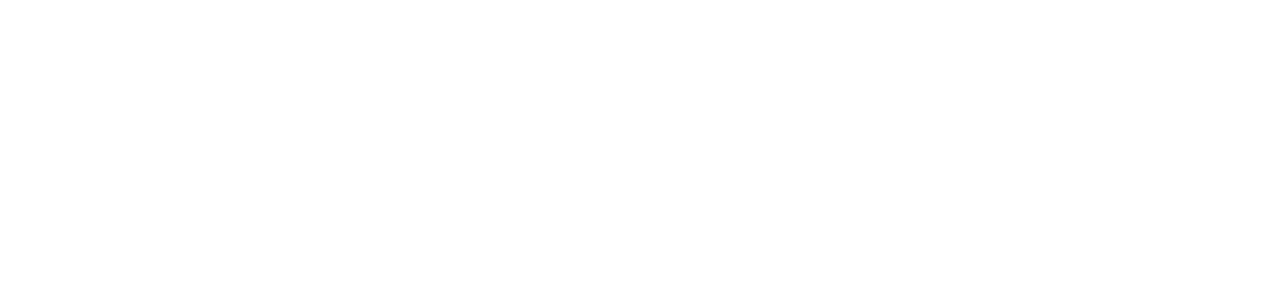
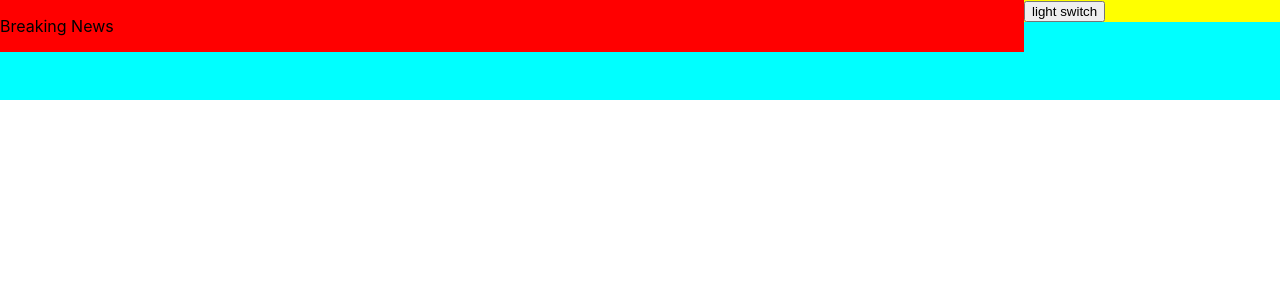
Before and after one commit to AmandaRichards/breakingnews, a React (Create React App) app in the folder breakingnews/: page / in a window 1280 px wide. Shown: the top 300 px of the page. Built offline with nearby package versions, Linux system fonts and the light colour scheme.

Commit message:
headersection set-up branch

```diff
--- a/breakingnews/src/App.js
+++ b/breakingnews/src/App.js
@@ -1,10 +1,21 @@
-
+import {useState} from "react";
+import Header from "./components/header/Header";
 
 function App() {
+  const [lightMode, setLightMode] = useState(false);
+
+  function modeSwitch() {
+    if (lightMode) {
+      setLightMode(false);
+    } else {
+      setLightMode(true);
+    }
+  }
+
   return (
     <div className="App">
       <header className="App-header">
-
+        <Header modeSwitch={modeSwitch} lightMode={lightMode}/>
       </header>
     </div>
   );
--- /dev/null
+++ b/breakingnews/src/components/header/Header.js
@@ -0,0 +1,30 @@
+import React from 'react'
+import style from "./header.module.css"
+import {useState,useEffect} from "react";
+const Header = ({modeSwitch,lightMode}) => {
+
+  const [width,setWidth] = useState("");
+
+  useEffect(()=>{
+    function widthDynamic(){
+      setWidth(window.innerWidth)
+    };
+    window.addEventListener("resize",widthDynamic)
+
+    widthDynamic()
+    console.log(width)
+  },[width])
+  // console.log(modeSwitch,lightMode)
+  return (
+    <div className={style.mainBackground} style={{ width: `${width}px` }}>
+      <div className={style.logoContainer}>
+        <p>Breaking News</p>
+      </div>
+      <div className={style.buttonContainer}>
+        <button>light switch</button>
+      </div>
+    </div>
+  );
+}
+
+export default Header
--- /dev/null
+++ b/breakingnews/src/components/header/header.module.css
@@ -0,0 +1,17 @@
+.mainBackground{
+    background-color: aqua;
+    min-height: 100px;
+    max-height: 100px;
+    display:flex;
+
+}
+.logoContainer{
+    background-color: red;;
+    width:80%;
+    height:100%;
+}
+.buttonContainer{
+    background-color: yellow;
+    width:20%;
+    height:100%;
+}
```
Also changed, not shown: breakingnews/src/components/header/index.module.css (deleted).
